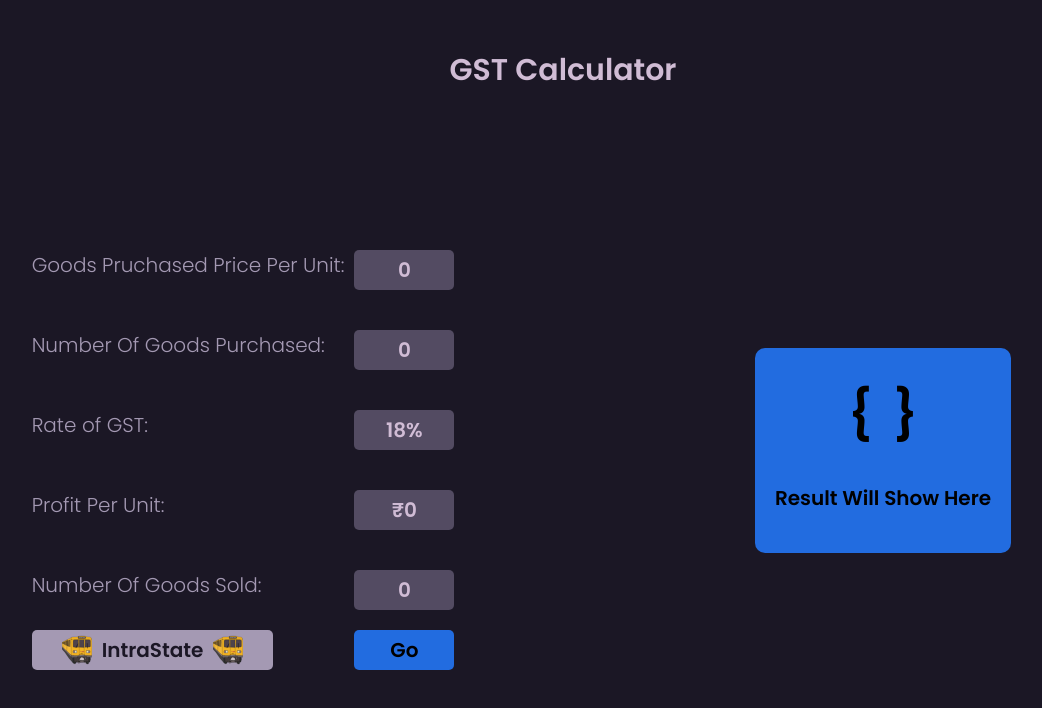
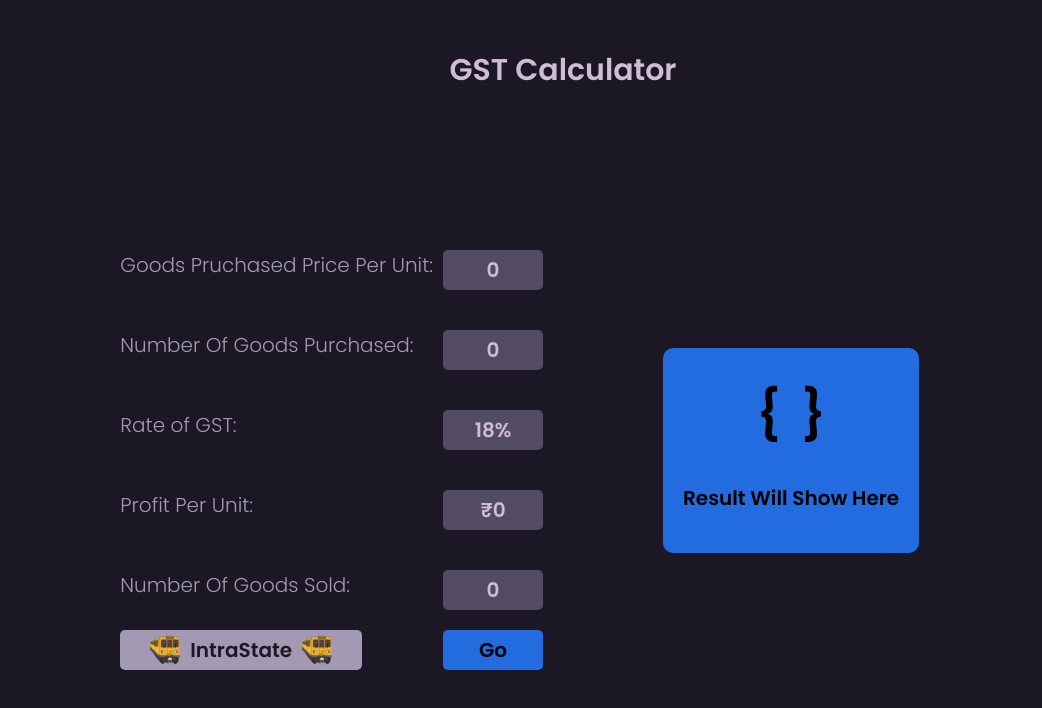
Before and after one commit to MeetCoding/gst-calculator-india, a React (Create React App) app: page / in a window 1280 px wide. Shown: the top 708 px of the page, without its empty margins (77-1119 px from the left). Built offline with nearby package versions, Linux system fonts and the light colour scheme.

Commit message:
pushed sections closer

```diff
--- a/src/components/feed/Feed.css
+++ b/src/components/feed/Feed.css
@@ -3,7 +3,7 @@
     display: flex;
     flex-direction: column;
     justify-content: center;
-    align-items: center;
+    align-items: flex-end;
     margin: 20px;
 }
 .feed-wrapper {
@@ -81,6 +81,11 @@
     color: var(--pink);
     border: 2px solid var(--pink);
 }
+@media (max-width: 800px) {
+    .feed {
+        align-items: center;
+    }
+}
 @media (max-width: 400px) {
     .button-wrapper {
         flex-direction: column;
--- a/src/components/result/Result.css
+++ b/src/components/result/Result.css
@@ -1,8 +1,10 @@
 .result {
     grid-area: 2 / 2 / 3 / 3;
     margin: 20px;
-    display: grid;
-    place-items: center;
+    margin-left: 100px;
+    display: flex;
+    justify-content: flex-start;
+    align-items: center;
 }
 .result-wrapper {
     background-color: var(--blue);
@@ -38,3 +40,9 @@
     font-family: 'Poppins', sans-serif;
     font-size: 30px;
 }
+@media (max-width: 800px) {
+    .result {
+        justify-content: center;
+        margin-left: 20px;
+    }
+}
```
